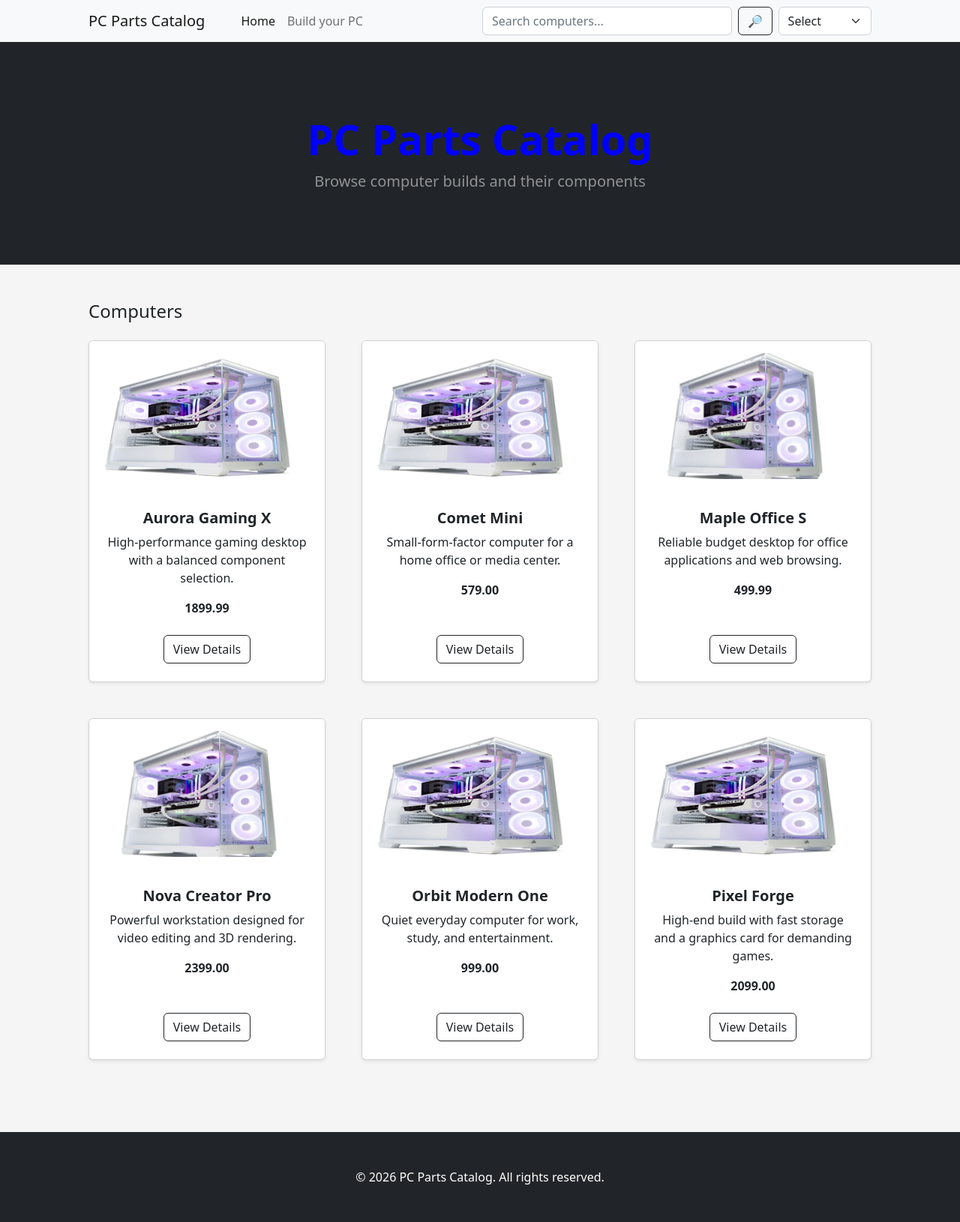
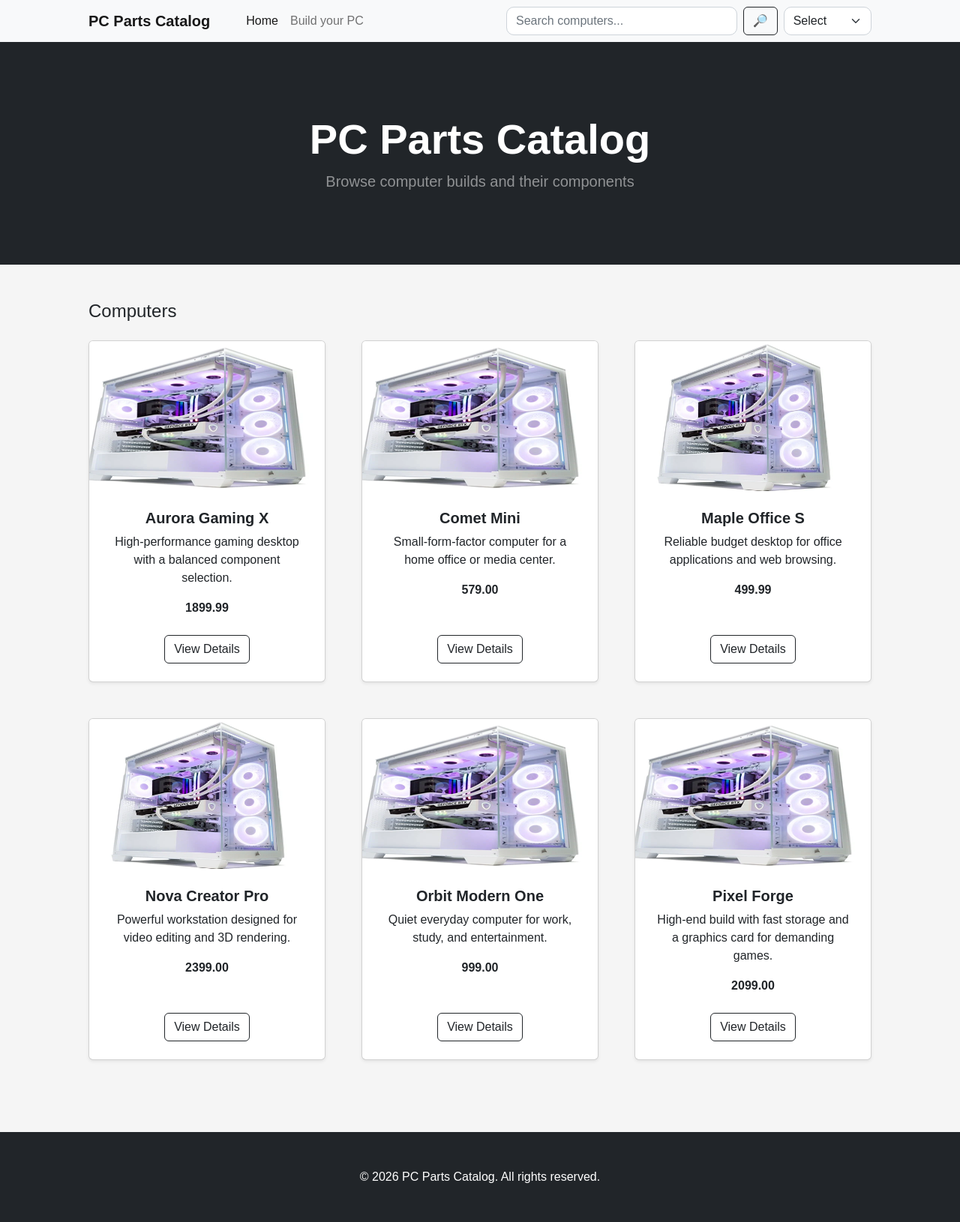
Before and after one commit to CodeURJC-FW-2026-27/webapp09, a Node server app: page / in a window 1280 px wide. Shown: the whole page at 75% size. Run offline with Node 20, Linux system fonts and the light colour scheme; data comes from the database, SQL or seed files in the repository; some libraries are stand-ins or nearby versions.

Commit message:
Update stylesheet and icon links for consistency across HTML files

```diff
--- a/Index.html
+++ b/Index.html
@@ -16,9 +16,9 @@
 
     <title>PC Parts Catalog</title>
 
-    <link rel="stylesheet" href="css/style.css">
+    <link rel="stylesheet" href="CSS/Style.css">
 
-    <link rel="stylesheet" href="css/style.css">
+    <link rel="stylesheet" href="CSS/Style.css">
 
 
 <link rel="icon" type="image/png" href="images\ChatGPT Image 6 oct 2026, 15_42_56.png"><!-- Icon for the browser tab  -->
--- a/views/create.mustache
+++ b/views/create.mustache
@@ -4,10 +4,9 @@
     <meta charset="utf-8">
     <meta name="viewport" content="width=device-width, initial-scale=1, shrink-to-fit=no">
     <title>Build your PC</title>
-    <link rel="icon" type="image/x-icon" href="assets/favicon.ico">
+    <link rel="icon" type="image/png" href="/images/ChatGPT%20Image%206%20oct%202026%2C%2015_42_56.png">
     <link href="https://cdn.jsdelivr.net/npm/bootstrap@5.3.3/dist/css/bootstrap.min.css" rel="stylesheet">
-    <link rel="stylesheet" href="CSS/Style.css">
-    <link rel="icon" type="image/png" href="images\ChatGPT Image 6 oct 2026, 15_42_56.png"> <!-- Icon for the browser tab  -->
+    <link rel="stylesheet" href="/css/Style.css">
 </head>
 <body>
     <header class="bg-dark py-4">
--- a/views/details.mustache
+++ b/views/details.mustache
@@ -5,8 +5,8 @@
     <meta name="viewport" content="width=device-width, initial-scale=1, shrink-to-fit=no">
     <title>{{computer.name}} - PC Parts Catalog</title>
     <link href="https://cdn.jsdelivr.net/npm/bootstrap@5.3.3/dist/css/bootstrap.min.css" rel="stylesheet">
-    <link rel="stylesheet" href="CSS/Style.css">
-    <link rel="icon" type="image/png" href="images\ChatGPT Image 6 oct 2026, 15_42_56.png"> <!-- Icon for the browser tab  -->
+<link rel="stylesheet" href="/css/Style.css">
+<link rel="icon" type="image/png" href="/images/ChatGPT%20Image%206%20oct%202026%2C%2015_42_56.png"> <!-- Icon for the browser tab  -->
 </head>
 <body class="d-flex flex-column min-vh-100">
     <nav class="navbar navbar-expand-lg navbar-light bg-light">
--- a/views/index.mustache
+++ b/views/index.mustache
@@ -4,10 +4,9 @@
     <meta charset="utf-8">
     <meta name="viewport" content="width=device-width, initial-scale=1, shrink-to-fit=no">
     <title>PC Builds Catalog</title>
-    <link rel="icon" type="image/x-icon" href="assets/favicon.ico">
     <link href="https://cdn.jsdelivr.net/npm/bootstrap@5.3.3/dist/css/bootstrap.min.css" rel="stylesheet">
-    <link rel="stylesheet" href="css/style.css">
-    <link rel="icon" type="image/png" href="images\ChatGPT Image 6 oct 2026, 15_42_56.png"><!-- Icon for the browser tab  -->
+<link rel="stylesheet" href="/css/Style.css">
+<link rel="icon" type="image/png" href="/images/ChatGPT%20Image%206%20oct%202026%2C%2015_42_56.png"><!-- Icon for the browser tab  -->
 </head>
 <body class="d-flex flex-column min-vh-100">
     <nav class="navbar navbar-expand-lg navbar-light bg-light">
```
